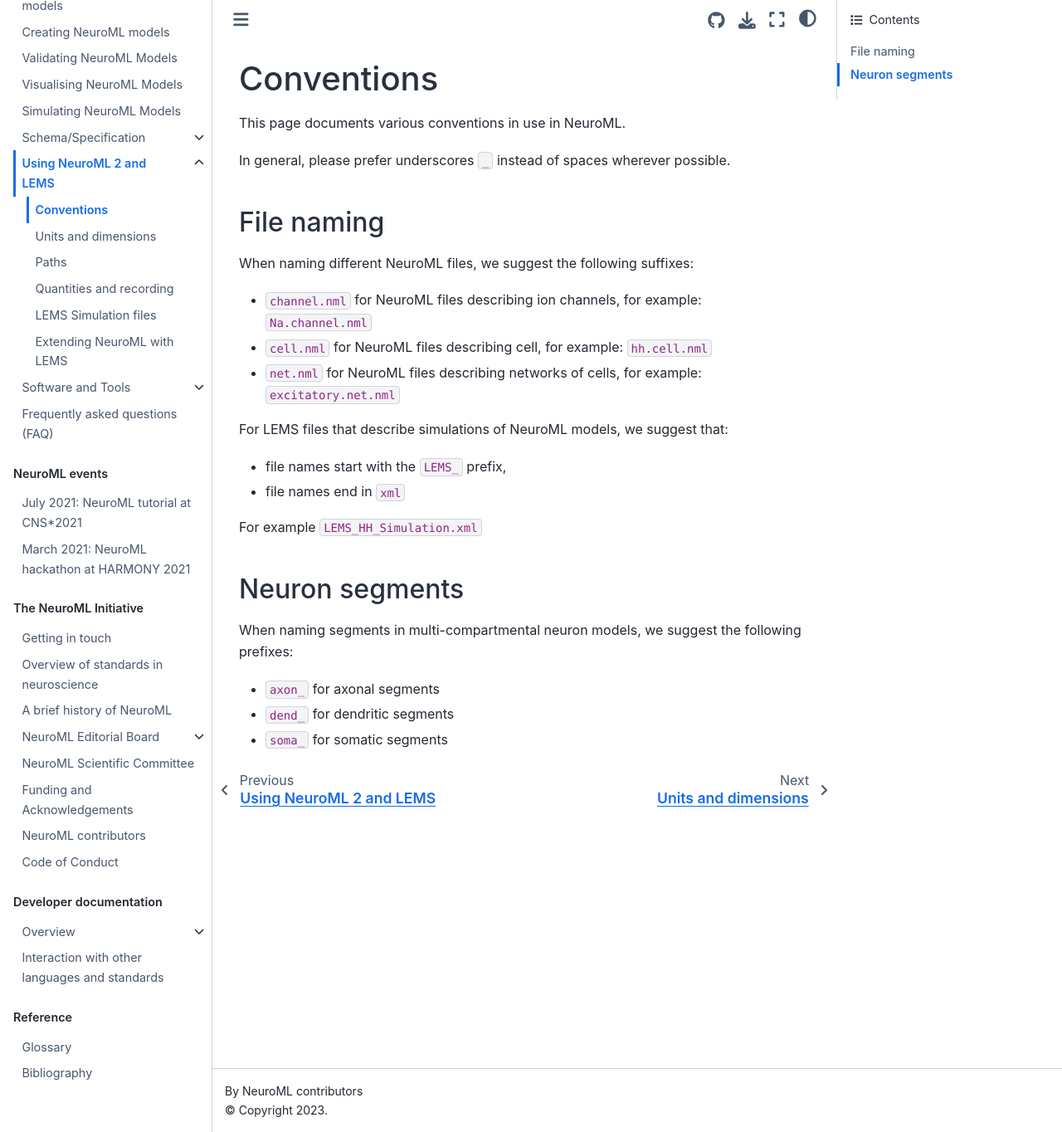
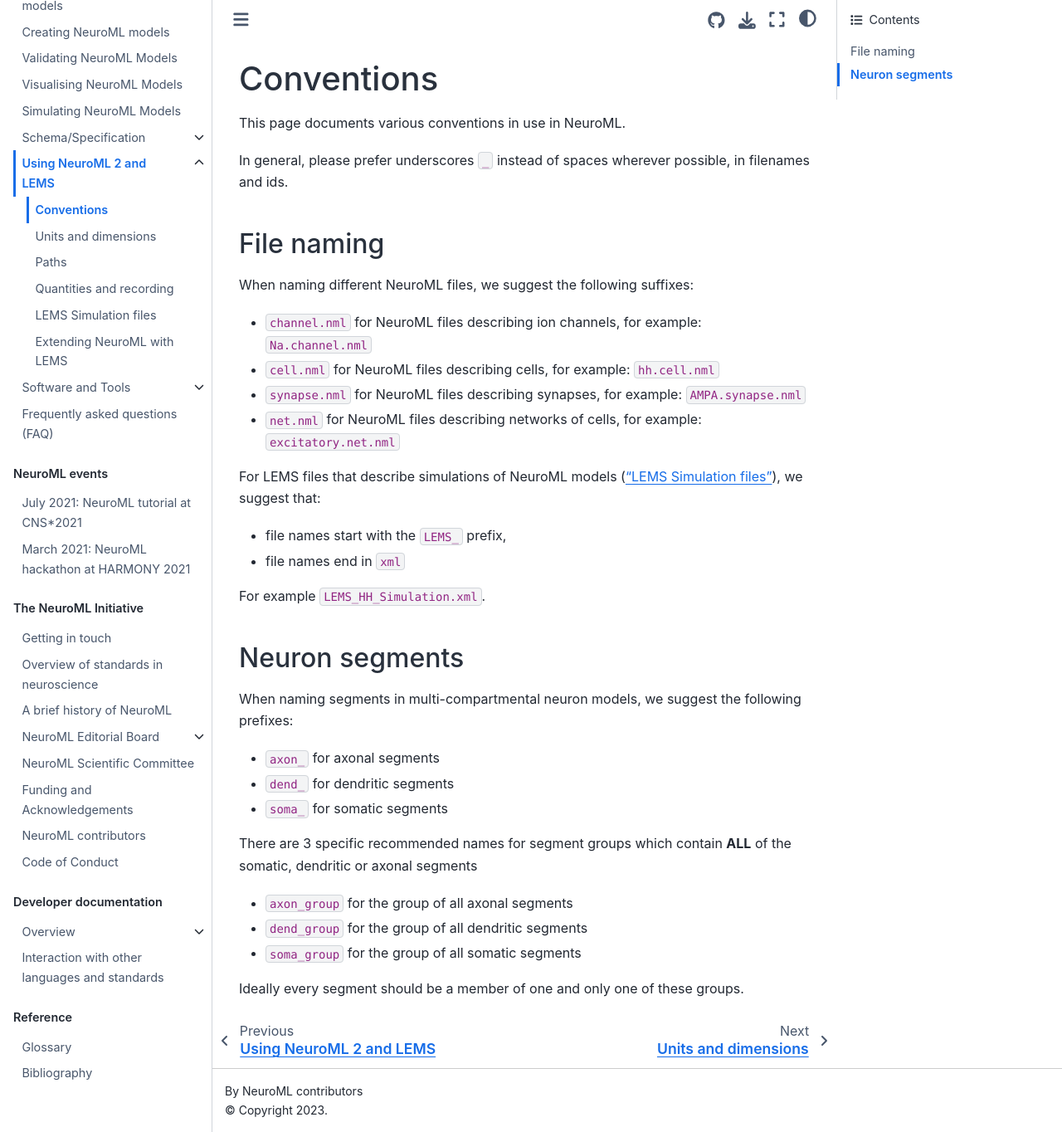
Before and after one commit to NeuroML/Documentation, a Jupyter Book: the page built from source/Userdocs/Conventions.md, in a window 1280 px wide and 1364 px high. Shown: the whole window at 83% size. Built offline with Jupyter Book 1.0.4 settings and Sphinx 7.4.7 and the Sphinx Book theme 1.1.4, drawn with Linux system fonts in a browser that asks for light colours.

Commit message:
Update conventions

```diff
--- a/source/Userdocs/Conventions.md
+++ b/source/Userdocs/Conventions.md
@@ -3,7 +3,7 @@
 
 This page documents various conventions in use in NeuroML.
 
-In general, please prefer underscores `_` instead of spaces wherever possible.
+In general, please prefer underscores `_` instead of spaces wherever possible, in filenames and ids.
 
 (userdocs:conventions:files)=
 ## File naming
@@ -11,15 +11,16 @@ In general, please prefer underscores `_` instead of spaces wherever possible.
 When naming different NeuroML files, we suggest the following suffixes:
 
 - `channel.nml` for NeuroML files describing ion channels, for example: `Na.channel.nml`
-- `cell.nml` for NeuroML files describing cell, for example: `hh.cell.nml`
+- `cell.nml` for NeuroML files describing cells, for example: `hh.cell.nml`
+- `synapse.nml` for NeuroML files describing synapses, for example: `AMPA.synapse.nml`
 - `net.nml` for NeuroML files describing networks of cells, for example: `excitatory.net.nml`
 
-For LEMS files that describe simulations of NeuroML models, we suggest that:
+For LEMS files that describe simulations of NeuroML models ({ref}`"LEMS Simulation files" <userdocs:lemssimulation>`), we suggest that:
 
 - file names start with the `LEMS_` prefix,
 - file names end in `xml`
 
-For example `LEMS_HH_Simulation.xml`
+For example `LEMS_HH_Simulation.xml`.
 
 (userdocs:conventions:segments)=
 ## Neuron segments
@@ -29,3 +30,11 @@ When naming segments in multi-compartmental neuron models, we suggest the follow
 - `axon_` for axonal segments
 - `dend_` for dendritic segments
 - `soma_` for somatic segments
+
+There are 3 specific recommended names for segment groups which contain **ALL** of the somatic, dendritic or axonal segments
+
+- `axon_group` for the group of all axonal segments
+- `dend_group` for the group of all dendritic segments
+- `soma_group` for the group of all somatic segments
+
+Ideally every segment should be a member of one and only one of these groups.
```
Also changed, not shown: source/Userdocs/UsingNeuroMLv2AndLEMS.md (+1 -0 lines).
